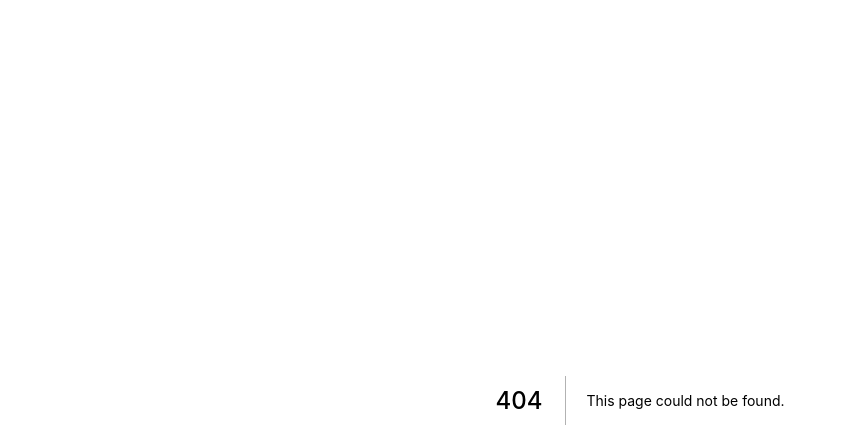
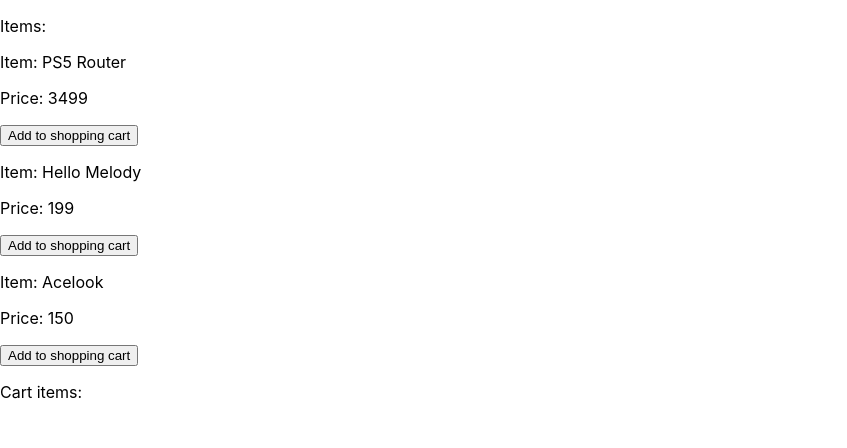
Before and after one commit to KennyxMiku/COM3102GP, a Next.js app: page /demo10 in a window 1280 px wide. Before the commit this address had no page. Shown: the top 448 px of the page, without its empty margins (0-847 px from the left). Built offline with nearby package versions, Linux system fonts and the light colour scheme.

Commit message:
bhugfbudh

```diff
--- /dev/null
+++ b/pages/demo10.tsx
@@ -0,0 +1,84 @@
+import { useState } from 'react'
+
+interface Item {
+    id: string;
+    title: string;
+    price: number;
+}
+
+const shopItems: Item[] = [
+    {
+        id: '101',
+        title: 'PS5 Router',
+        price: 3499
+    },
+    {
+        id: '307',
+        title: 'Hello Melody',
+        price: 199
+    },
+    {
+        id: '299',
+        title: 'Acelook',
+        price: 150
+    }
+];
+
+interface LineItem {
+    item: string,
+    quantity: number
+}
+
+const Demo: React.FC = function () {
+    const [cart, setCart] = useState<LineItem[]>([]);
+
+  function addItemToCart (item: Item) {
+      setCart([...cart, { item: item.id, quantity: 1 }]);
+  }
+
+    function removeItem(index: number) {
+        cart.splice(index, 1);
+        setCart([...cart]);
+    }
+  return (
+        <div>
+            <p> Items: </p>
+            {shopItems.map(item => <ShopItem key={item.id} item={item} onAdd={() => addItemToCart(item)} />)}
+            <p> Cart items: </p>
+          {cart.map((item, index) => <CartItem key={item.item} item={item} onRemove={() => removeItem(index)}/>)}
+        </div>
+  )
+}
+
+const ShopItem: React.FC<{
+    item: Item;
+    onAdd: () => void;
+}> = function ({ item, onAdd }) {
+  const { title, price } = item
+  return (
+        <div>
+            <p>Item: {title}</p>
+            <p>Price: {price}</p>
+            <button onClick={onAdd}> Add to shopping cart</button>
+        </div>
+  )
+}
+
+const CartItem: React.FC<{
+    item: LineItem;
+    onRemove: () => void;
+}> = function ({
+    item: lineitem,
+    onRemove
+}) {
+  const { item, quantity } = lineitem
+  return (
+    <div>
+        <p>Item ID: {item}</p>
+        <p>Quantity: {quantity}</p>
+          <button onClick={onRemove}>Remove item</button>
+    </div>
+  )
+}
+
+export default Demo;
```
